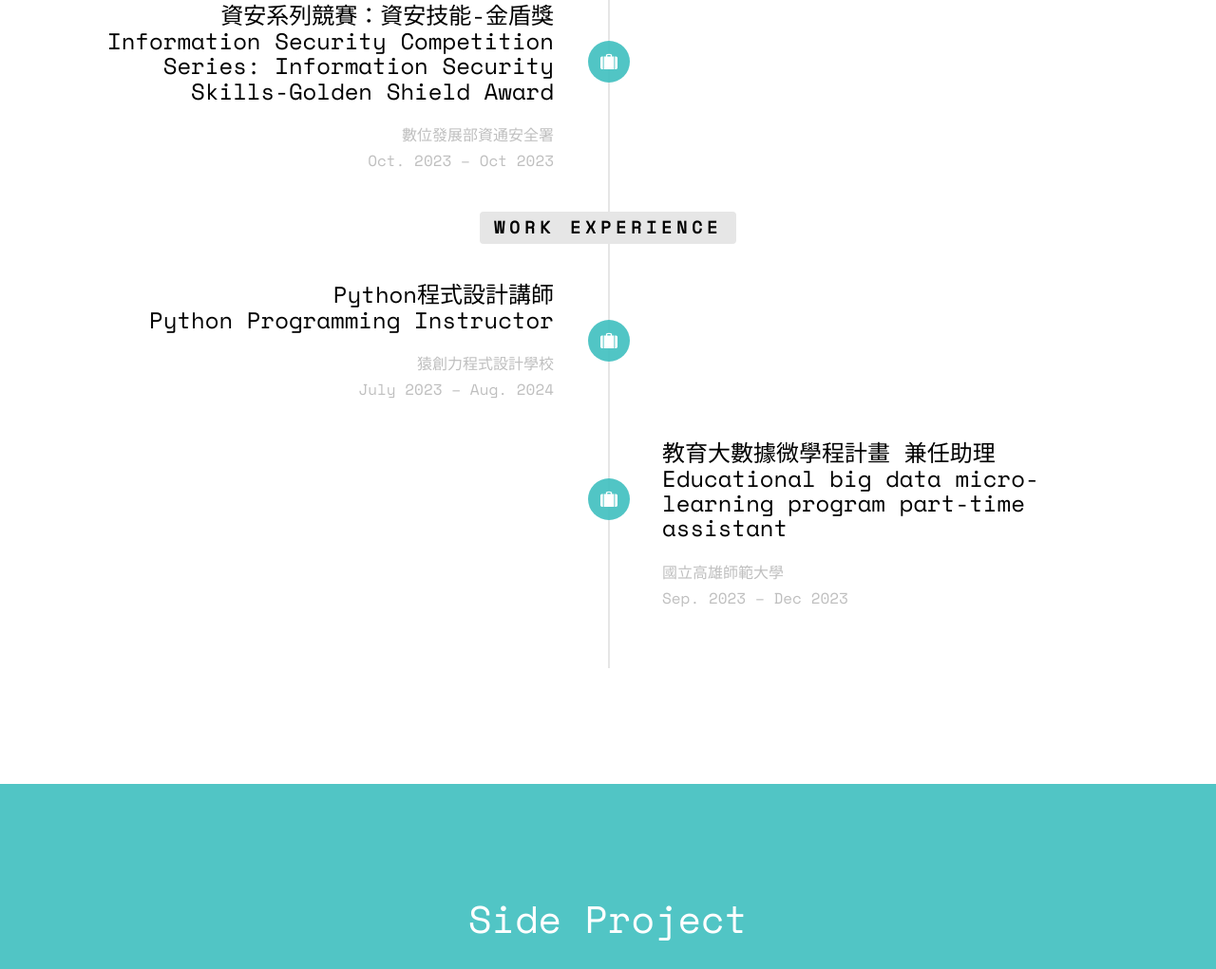
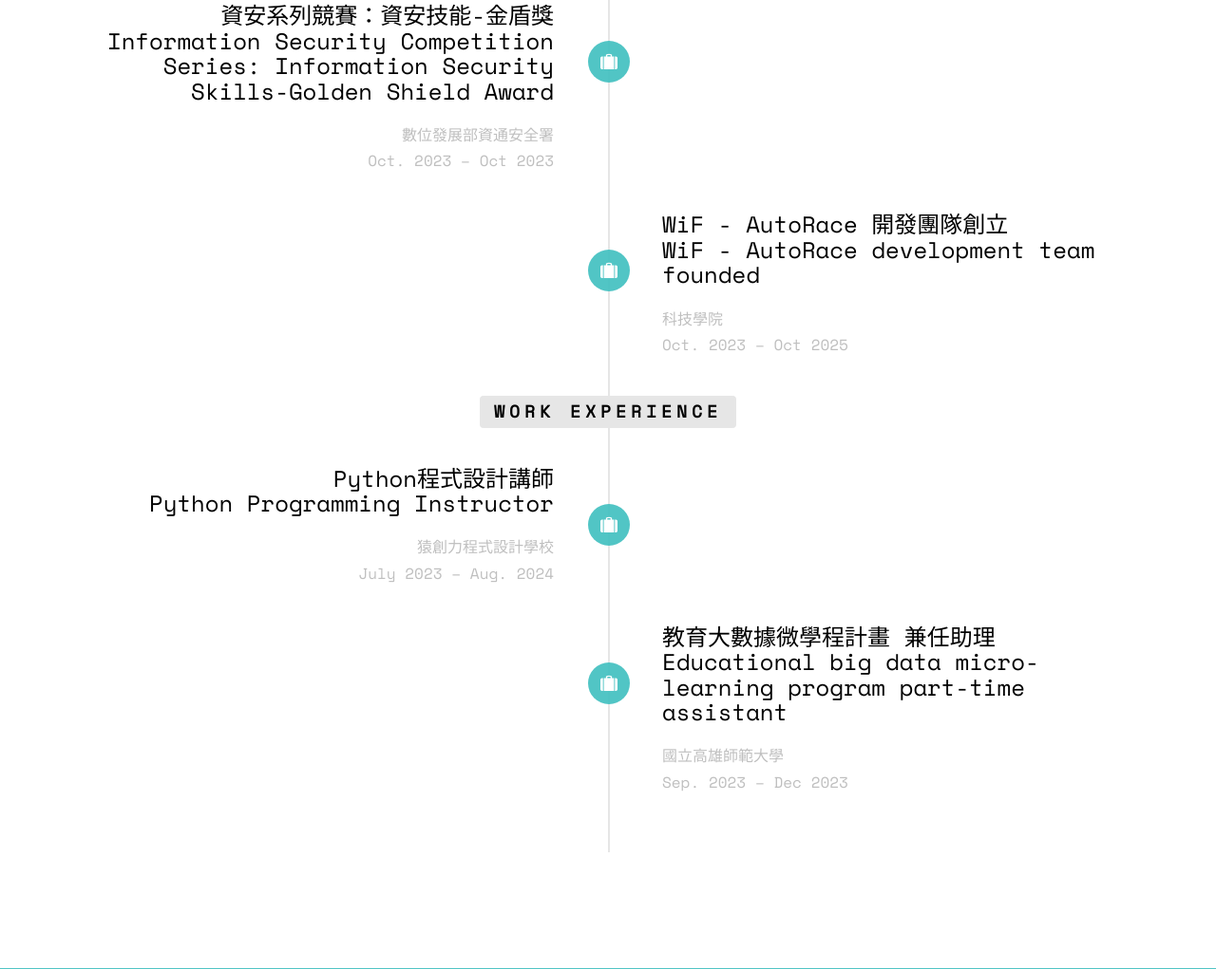
Before and after one commit to CHUNG-HAO/website, a website: page public/index.html in a window 1280 px wide. Shown: the part 3777-4798 px from the top of the page at 95% size. Drawn offline with nearby package versions, Linux system fonts and the light colour scheme; some packages are replaced by stand-ins of ours; no server answers; files whose address does not match are found by name.

Commit message:
add wif-autorace

```diff
--- a/public/index.html
+++ b/public/index.html
@@ -340,6 +340,29 @@
 								</div>
 							</li>
 
+							<li class="timeline-inverted animate-box">
+								<div class="timeline-badge"><i class="icon-suitcase"></i></div>
+								<div class="timeline-panel">
+									<div class="timeline-heading">
+										<h3 class="timeline-title">
+											WiF - AutoRace 開發團隊創立 <br>
+											WiF - AutoRace development team founded
+										</h3>
+										<span class="company">科技學院 <br> Oct. 2023 – Oct 2025</span>
+									</div>
+									<!--
+									<div class="timeline-body">
+										<p>
+											1. Converted old e-learning system to new e-learning system.
+											<br><br>
+											2. Planning the e-learning system's content, testing system, and training
+											before the official launch.gff
+										</p>
+									</div>
+									-->
+								</div>
+							</li>
+
 							<li class="timeline-heading text-center animate-box">
 								<div>
 									<h3>Work Experience</h3>
@@ -390,6 +413,7 @@
 									-->
 								</div>
 							</li>
+
 
 						</ul>
 					</div>
```
